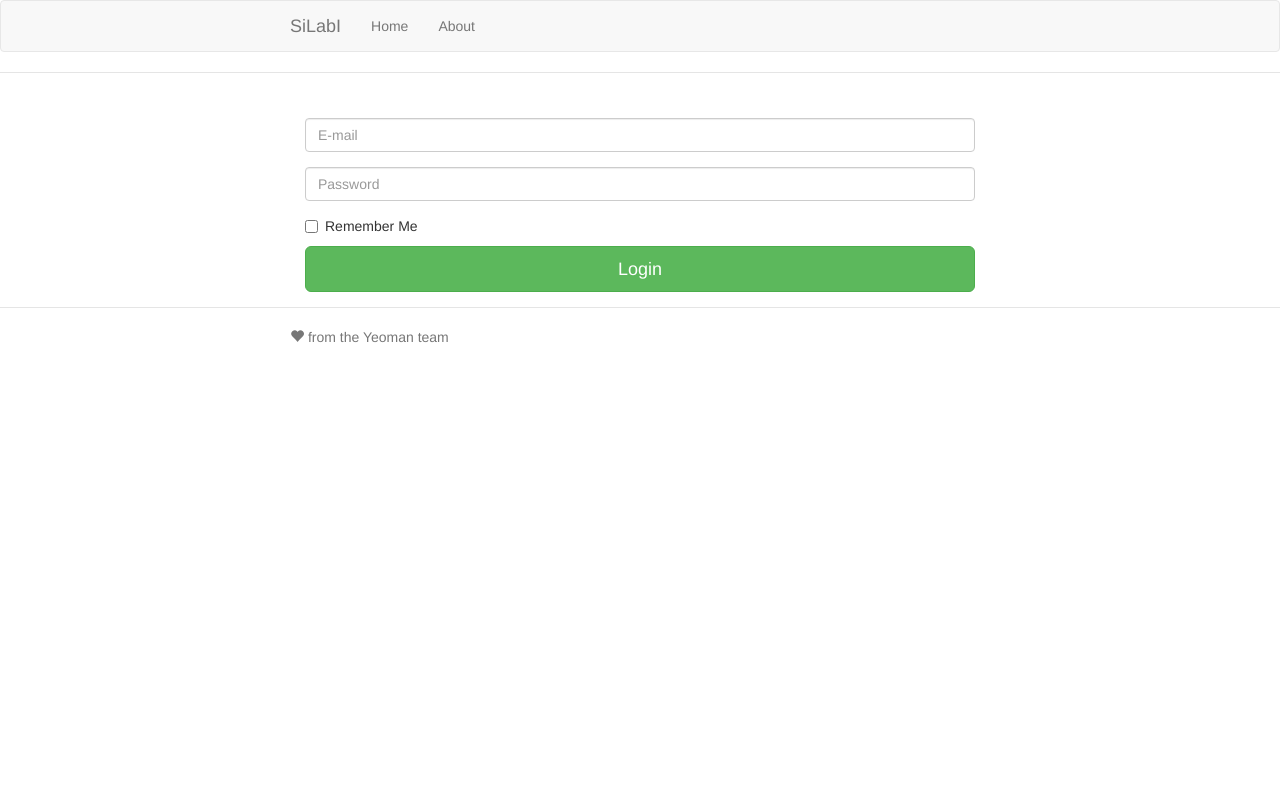
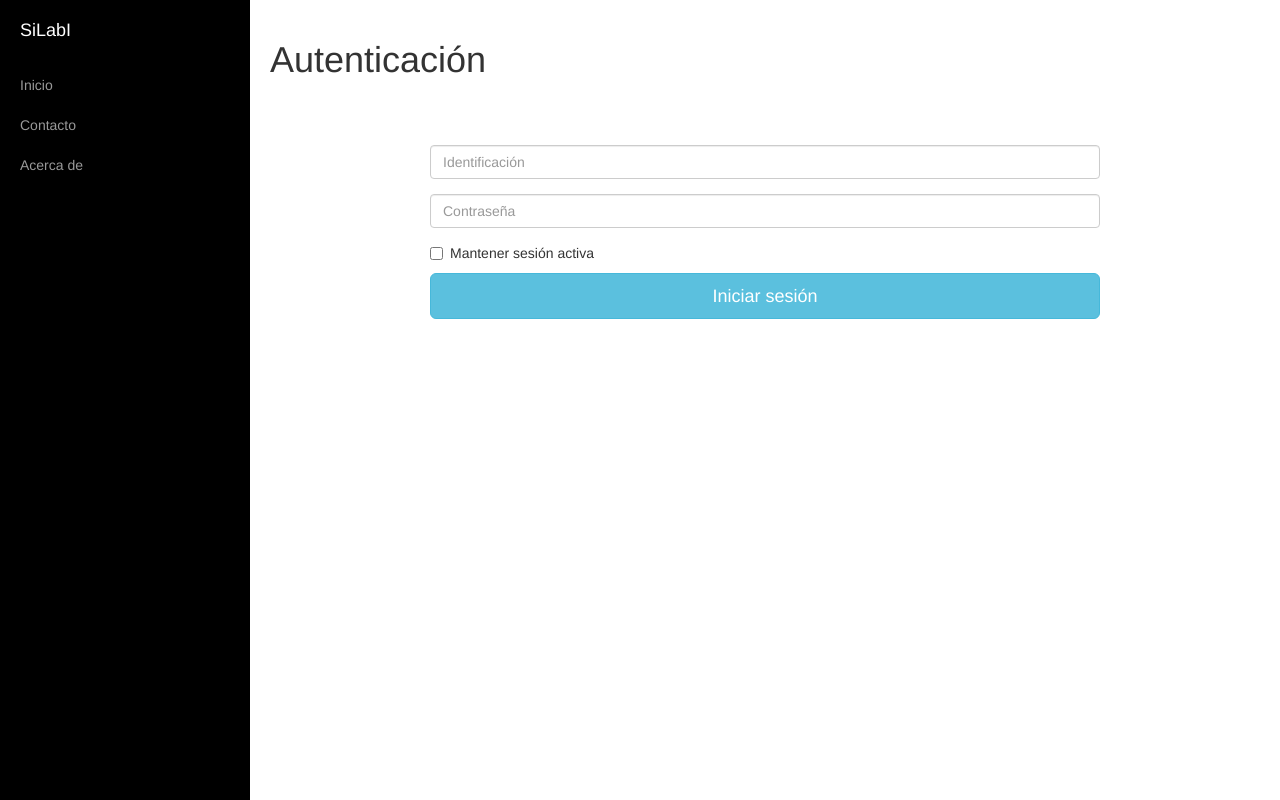
Before and after one commit to jags9415/SiLabI, a website: page silabi-frontend/app/index.html at #/about in a window 1280 px wide. Drawn offline with nearby package versions, Linux system fonts and the light colour scheme; some packages are replaced by stand-ins of ours; files that its build step writes are made by us from their sources.

Commit message:
Add sidebar menu instead of navbar

```diff
--- a/silabi-frontend/app/index.html
+++ b/silabi-frontend/app/index.html
@@ -13,6 +13,7 @@
     <!-- endbuild -->
     <!-- build:css(.tmp) styles/main.css -->
     <link rel="stylesheet" href="styles/main.css">
+    <link rel="stylesheet" href="styles/sidebar.style.css">
     <!-- endbuild -->
   </head>
   <body ng-app="silabi">
@@ -24,14 +25,6 @@
 
 
     <div ng-view></div>
-    </div>
-
-
-
-    <div class="footer">
-      <div class="container">
-        <p><span class="glyphicon glyphicon-heart"></span> from the Yeoman team</p>
-      </div>
     </div>
 
 
@@ -52,6 +45,7 @@
         <!-- Modules -->
         <script src="scripts/silabi.js"></script>
         <script src="scripts/navbar/navbar.js"></script>
+        <script src="scripts/sidebar/sidebar.js"></script>
 
 
         <!-- Login -->
@@ -62,6 +56,7 @@
 
         <!-- NavBars  -->
         <script src="scripts/navbar/default/defaultNavBar.directive.js"></script>
+        <script src="scripts/sidebar/default/defaultSidebar.directive.js"></script>
 
 
 
--- a/silabi-frontend/app/scripts/login/login.html
+++ b/silabi-frontend/app/scripts/login/login.html
@@ -1,24 +1,34 @@
-<default-nav-bar></default-nav-bar>
+<div id="wrapper">
 
+  <!-- SideBar directive -->
+  <default-sidebar></default-sidebar>
+
+  <!-- Page content -->
+  <div id="page-content-wrapper">
+    <h1>Autenticación</h1>
+    <br>
+    <br>
     <div class="container">
       <div class="panel-default">
         <div class="panel-body">
           <form accept-charset="UTF-8" role="form">
             <fieldset>
               <div class="form-group">
-            <input class="form-control" placeholder="E-mail" name="email" type="text" ng-model="Login.email">
+                <input class="form-control" placeholder="Identificación" name="email" type="text" ng-model="Login.email">
               </div>
               <div class="form-group">
-            <input class="form-control" placeholder="Password" name="password" type="password" ng-model="Login.password">
+                <input class="form-control" placeholder="Contraseña" name="password" type="password" ng-model="Login.password">
               </div>
               <div class="checkbox">
                 <label>
-              <input name="remember" type="checkbox" value="Remember Me"> Remember Me
+                  <input name="remember" type="checkbox" value="Remember Me"> Mantener sesión activa
                 </label>
               </div>
-          <input class="btn btn-lg btn-success btn-block" type="submit" value="Login">
+              <input class="btn btn-lg btn-info btn-block" type="submit" value="Iniciar sesión">
             </fieldset>
           </form>
         </div>
       </div>
     </div>
+  </div>
+</div>
--- /dev/null
+++ b/silabi-frontend/app/scripts/sidebar/default/default-sidebar.html
@@ -0,0 +1,18 @@
+<div id="sidebar-wrapper">
+    <ul class="sidebar-nav">
+        <li class="sidebar-brand">
+            <a href="#">
+                SiLabI
+            </a>
+        </li>
+        <li ng-class="{ liActive: vm.isActive('/') }">
+            <a ng-href="#/">Inicio</a>
+        </li>
+        <li ng-class="{ liActive: vm.isActive('/contact') }">
+            <a ng-href="https://www.facebook.com/tecnologicocostarica">Contacto</a>
+        </li>
+        <li ng-class="{ liActive: vm.isActive('/about') }">
+            <a ng-href="#/about">Acerca de</a>
+        </li>
+    </ul>
+</div>
--- /dev/null
+++ b/silabi-frontend/app/scripts/sidebar/default/defaultSidebar.directive.js
@@ -0,0 +1,33 @@
+(function() {
+    'use strict';
+
+    angular
+        .module('silabi.sidebar')
+        .directive('defaultSidebar', DefaultSideBar);
+
+    function DefaultSideBar() {
+        var directive = {
+            restrict: 'EA',
+            templateUrl: 'scripts/sidebar/default/default-sidebar.html',
+            controller: DefaultSideBarController,
+            controllerAs: 'vm',
+            bindToController: true
+        };
+
+        return directive;
+    }
+
+    DefaultSideBarController.$inject = ['$location'];
+
+    function DefaultSideBarController($location) {
+      var vm = this;
+
+      vm.isActive = isActive;
+
+      function isActive(viewLocation) {
+        return viewLocation === $location.path()
+      }
+
+
+    }
+})();
--- /dev/null
+++ b/silabi-frontend/app/scripts/sidebar/sidebar.js
@@ -0,0 +1,6 @@
+(function() {
+    'use strict';
+
+    angular
+        .module('silabi.sidebar', []);
+})();
--- a/silabi-frontend/app/scripts/silabi.js
+++ b/silabi-frontend/app/scripts/silabi.js
@@ -9,7 +9,8 @@
           'ngRoute',
           'ngSanitize',
           'ngTouch',
-          'silabi.navbar'
+          'silabi.navbar',
+          'silabi.sidebar',
         ])
         .config(function ($routeProvider) {
           $routeProvider
@@ -24,7 +25,7 @@
               controllerAs: 'About'
             })
             .otherwise({
-              redirectTo: '/'
+              templateUrl: '404.html'
             });
         });
 })();
--- a/silabi-frontend/app/styles/main.css
+++ b/silabi-frontend/app/styles/main.css
@@ -7,6 +7,7 @@
 
 body {
   padding: 0;
+  height: 100%;
 }
 
 /* Everything but the jumbotron gets side spacing for mobile first views */
--- /dev/null
+++ b/silabi-frontend/app/styles/sidebar.style.css
@@ -0,0 +1,132 @@
+/*!
+ * Start Bootstrap - Simple Sidebar HTML Template (http://startbootstrap.com)
+ * Code licensed under the Apache License v2.0.
+ * For details, see http://www.apache.org/licenses/LICENSE-2.0.
+ */
+
+/* Toggle Styles */
+
+#wrapper {
+    padding-left: 0;
+    -webkit-transition: all 0.5s ease;
+    -moz-transition: all 0.5s ease;
+    -o-transition: all 0.5s ease;
+    transition: all 0.5s ease;
+}
+
+#wrapper.toggled {
+    padding-left: 250px;
+}
+
+#sidebar-wrapper {
+    z-index: 1000;
+    position: fixed;
+    left: 250px;
+    width: 0;
+    height: 100%;
+    margin-left: -250px;
+    overflow-y: auto;
+    background: #000;
+    -webkit-transition: all 0.5s ease;
+    -moz-transition: all 0.5s ease;
+    -o-transition: all 0.5s ease;
+    transition: all 0.5s ease;
+}
+
+#wrapper.toggled #sidebar-wrapper {
+    width: 250px;
+}
+
+#page-content-wrapper {
+    width: 100%;
+    position: absolute;
+    padding: 15px;
+}
+
+#wrapper.toggled #page-content-wrapper {
+    position: absolute;
+    margin-right: -250px;
+}
+
+/* Sidebar Styles */
+
+.sidebar-nav {
+    position: absolute;
+    top: 0;
+    width: 250px;
+    margin: 0;
+    padding: 0;
+    list-style: none;
+}
+
+.sidebar-nav li {
+    text-indent: 20px;
+    line-height: 40px;
+}
+
+.sidebar-nav li a {
+    display: block;
+    text-decoration: none;
+    color: #999999;
+}
+
+.sidebar-nav li a:hover {
+    text-decoration: none;
+    color: #fff;
+    background: rgba(255,255,255,0.2);
+}
+
+.sidebar-nav li a:active,
+.sidebar-nav li a:focus {
+    text-decoration: none;
+}
+
+.sidebar-nav > .sidebar-brand {
+    height: 65px;
+    font-size: 18px;
+    line-height: 60px;
+}
+
+.sidebar-nav > .sidebar-brand a {
+    color: #999999;
+}
+
+.sidebar-nav > .sidebar-brand a:hover {
+    color: #fff;
+    background: none;
+}
+
+
+.liActive {
+    text-decoration: none;
+    color: #fff;
+    background: rgba(255,255,255,0.2);
+}
+
+@media(min-width:768px) {
+    #wrapper {
+        padding-left: 250px;
+    }
+
+    #wrapper.toggled {
+        padding-left: 0;
+    }
+
+    #sidebar-wrapper {
+        width: 250px;
+    }
+
+    #wrapper.toggled #sidebar-wrapper {
+        width: 0;
+    }
+
+    #page-content-wrapper {
+        padding: 20px;
+        position: relative;
+    }
+
+    #wrapper.toggled #page-content-wrapper {
+        position: relative;
+        margin-right: 0;
+    }
+}
```
Also changed, not shown: silabi-frontend/app/scripts/about/about.html (+31 -1 lines). Lines whose indentation alone changed are shown as unchanged.
